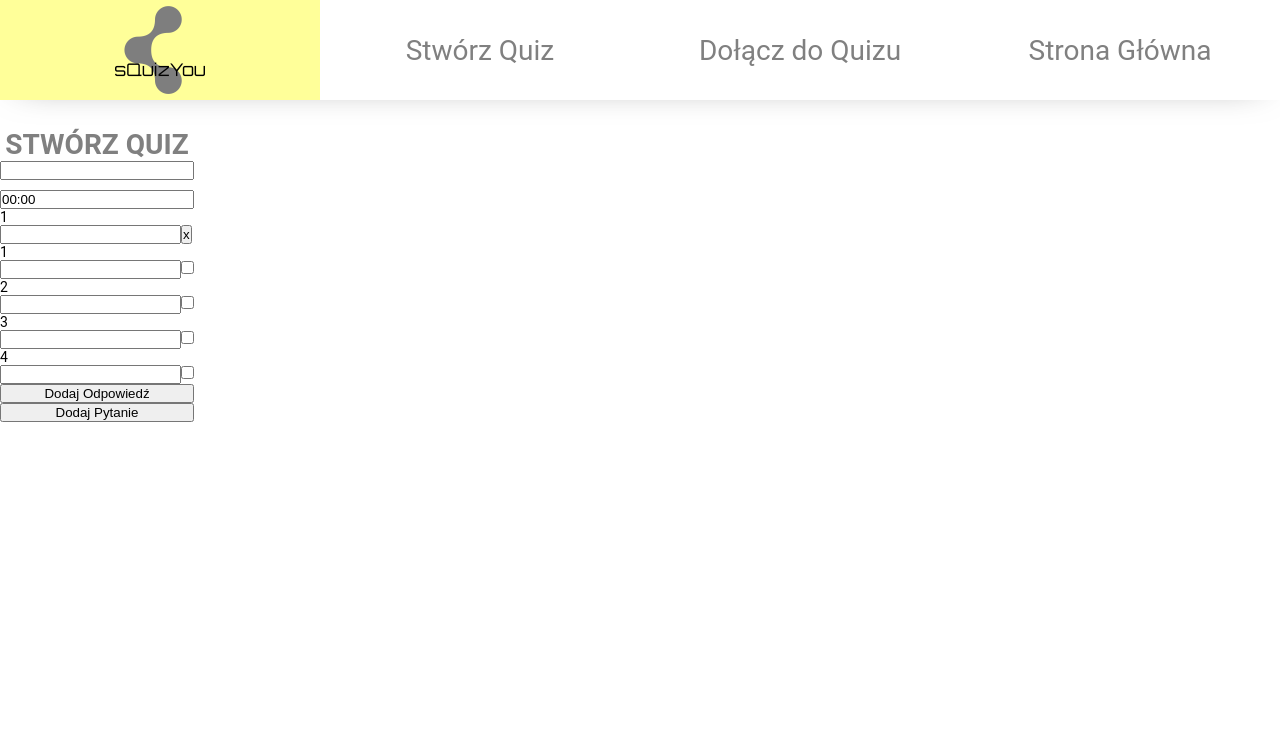
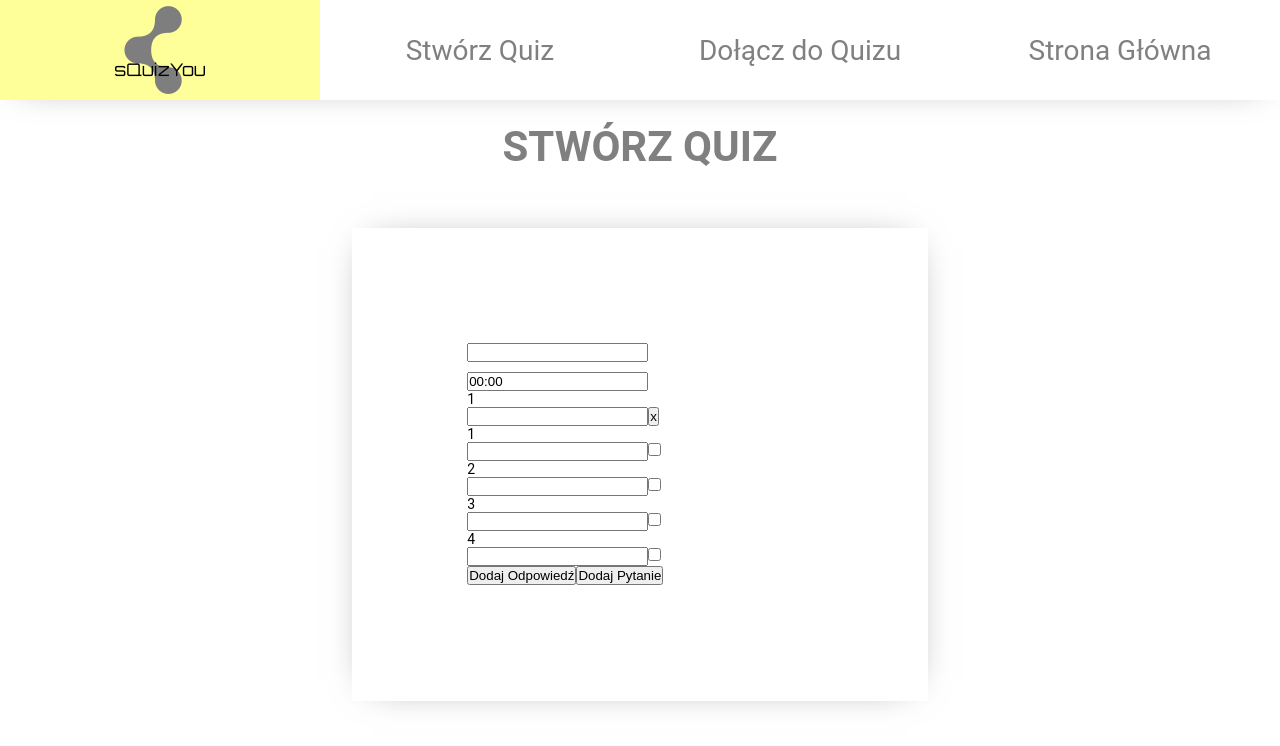
Before and after one commit to infoshareacademy/jfdd12-ubuntuwnicy-app, a React (Create React App) app: page /quiz-gen-wrapper in a window 1280 px wide. Shown: the top 746 px of the page. Built offline with nearby package versions, Linux system fonts and the light colour scheme.

Commit message:
styles for card in quiz generator added

```diff
--- a/src/components/quizGenerator/QuizGenWrapper.js
+++ b/src/components/quizGenerator/QuizGenWrapper.js
@@ -11,12 +11,13 @@ function QuizGenWrapper(props) {
     return (
         <div className='quizGenWrapper'>
             <h1 className='quizGenHeader'>STWÓRZ QUIZ</h1>
+            <div className={"quizGenInputs"}>
             <QuizTitleInput />
             <QuestionInput questionID='1' />
             <AnswersList />
             <AddAnswerButton />
             <AddQuestionButton />
-
+            </div>
 
 
 
--- a/src/components/quizGenerator/QuizGenWrapperStyles.css
+++ b/src/components/quizGenerator/QuizGenWrapperStyles.css
@@ -1,9 +1,8 @@
 .quizGenWrapper {
-  position: absolute;
-  padding-top: 10%;
+  padding: 5%;
   display: flex;
-  flex-flow: column;
-
+  flex-direction: column;
+  align-items: center;
 }
 
 .quizTitleInput {
@@ -11,6 +10,15 @@
 }
 
 .quizGenHeader {
-  color: gray;
+  color: grey;
   text-align: center;
+  padding: 5%;
+  font-size: 3em;
 }
+
+.quizGenInputs {
+  box-shadow: 0px 0px 38px -21px rgba(0, 0, 0, 0.60);
+  width: 50%;
+  height: auto;
+  padding: 10%;
+}
```
